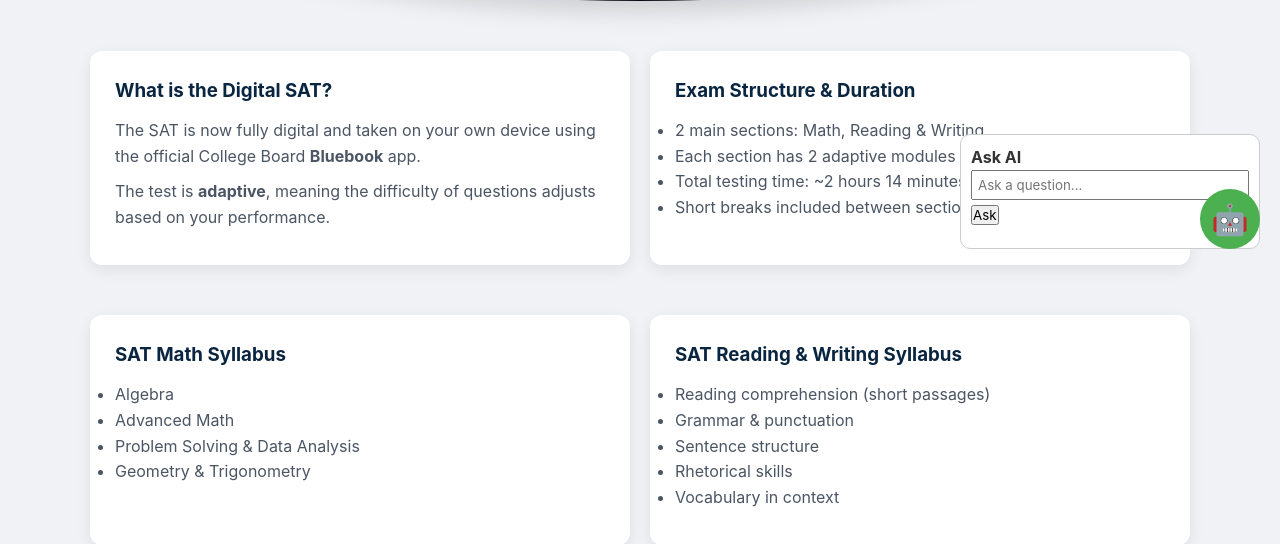
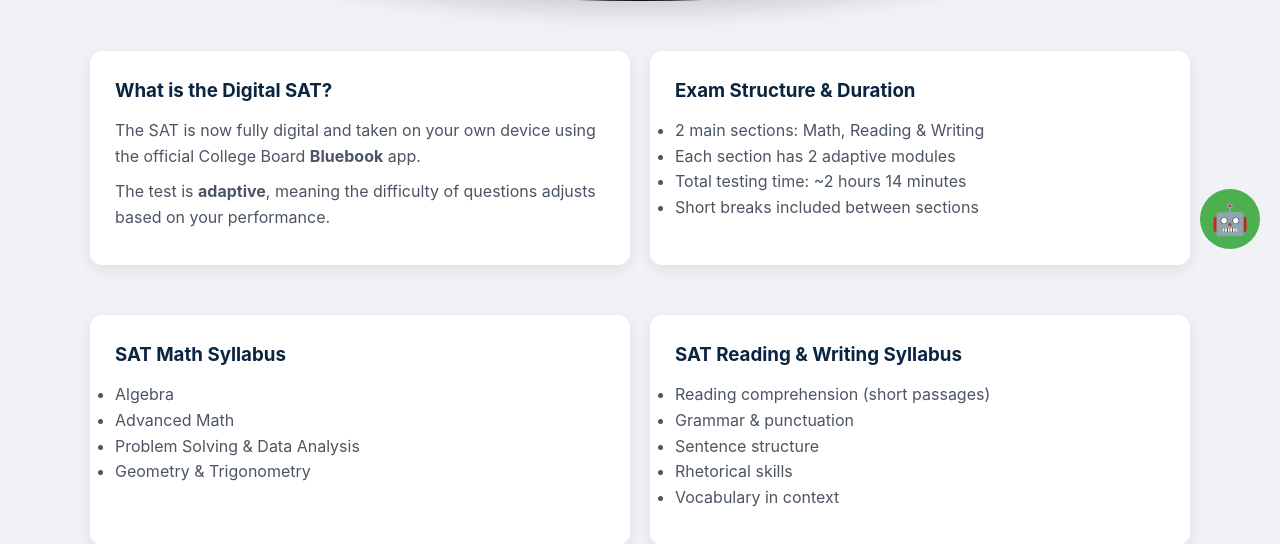
Before and after one commit to Naman-0000/Naman-0000.github.io, a Flask app: page / in a window 1280 px wide. Shown: the part 531-1075 px from the top of the page. Run offline with Flask 3, Linux system fonts and the light colour scheme.

Commit message:
Update index.html

```diff
--- a/templates/index.html
+++ b/templates/index.html
@@ -104,38 +104,13 @@
         where you can improve.
       </p>
       <a href="quiz.html">Start Quiz →</a>
+    </div>
   </section>
 
   <!-- FOOTER -->
   <footer>
     © 2026 SAT Resource Hub | Digital SAT Made Simple
   </footer>
-<div style="position: fixed; bottom: 20px; right: 20px; width: 300px; background: white; border: 1px solid #ccc; padding: 10px; border-radius: 10px;">
-    <h4>Ask AI</h4>
-    <input type="text" id="aiInput" placeholder="Ask a question..." style="width: 100%; padding: 5px;">
-    <button onclick="askAI()" style="margin-top: 5px;">Ask</button>
-    <div id="aiResponse" style="margin-top: 10px; font-size: 14px;"></div>
-</div>
-
-<script>
-async function askAI() {
-    const input = document.getElementById("aiInput").value;
-    const responseDiv = document.getElementById("aiResponse");
-
-    responseDiv.innerHTML = "Thinking...";
-
-    const res = await fetch("/ask-ai", {
-        method: "POST",
-        headers: {
-            "Content-Type": "application/json"
-        },
-        body: JSON.stringify({ prompt: input })
-    });
-
-    const data = await res.json();
-    responseDiv.innerHTML = data.response || "Error.";
-}
-</script>
 
   <!-- Floating AI Chat Button -->
   <div id="ai-chat-button" style="
@@ -201,12 +176,12 @@ chatInput.addEventListener('keypress', function(e) {
         fetch("/ask-ai", {
             method: "POST",
             headers: { "Content-Type": "application/json" },
-            body: JSON.stringify({ message: msg })
+            body: JSON.stringify({ message: msg }) // standard key
         })
         .then(res => res.json())
         .then(data => {
             const aiMsgDiv = document.createElement('div');
-            aiMsgDiv.textContent = "AI: " + data.reply;
+            aiMsgDiv.textContent = "AI: " + (data.reply || "Error.");
             aiMsgDiv.style.marginBottom = "8px";
             chatMessages.appendChild(aiMsgDiv);
             chatMessages.scrollTop = chatMessages.scrollHeight;
@@ -215,6 +190,5 @@ chatInput.addEventListener('keypress', function(e) {
 });
 </script>
 
-
 </body>
 </html>
```
Lines whose indentation alone changed are shown as unchanged.
